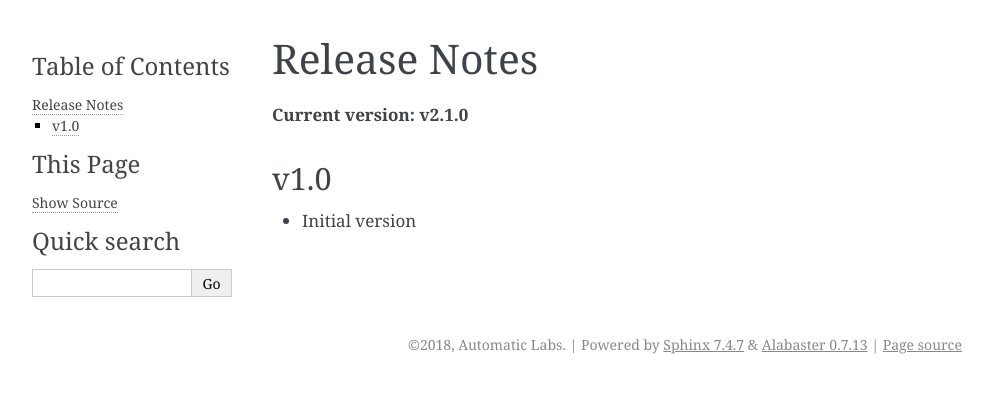
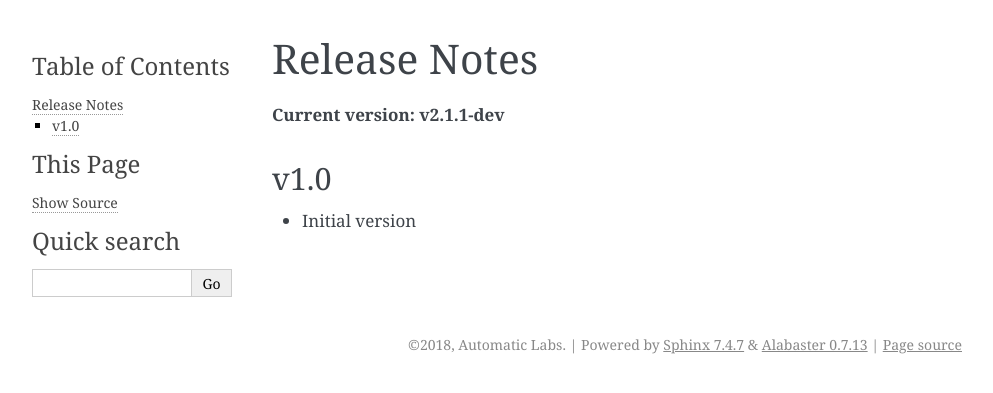
Before and after one commit to cloudchacho/hedwig-python, a Sphinx documentation site: the page built from docs/releases.rst, in a window 1280 px wide. Shown: the top 393 px of the page, without its empty margins (148-1141 px from the left). Built offline with Sphinx 7.4.7, drawn with Linux system fonts in a browser that asks for light colours.

Commit message:
Bump version: 2.1.0 → 2.1.1-dev

```diff
--- a/docs/conf.py
+++ b/docs/conf.py
@@ -32,7 +32,7 @@ author = 'Automatic Labs'
 # The short X.Y version
 version = '1.0'
 # The full version, including alpha/beta/rc tags
-release = '2.1.0'
+release = '2.1.1-dev'
 
 
 # -- General configuration ---------------------------------------------------
--- a/docs/releases.rst
+++ b/docs/releases.rst
@@ -1,7 +1,7 @@
 Release Notes
 =============
 
-**Current version: v2.1.0**
+**Current version: v2.1.1-dev**
 
 v1.0
 ~~~~
--- a/hedwig/__init__.py
+++ b/hedwig/__init__.py
@@ -7,7 +7,7 @@ hedwig
 
 
 # semantic versioning (http://semver.org/)
-VERSION = '2.1.0'
+VERSION = '2.1.1-dev'
 
 
 from .consumer import listen_for_messages, process_messages_for_lambda_consumer  # noqa
```
Also changed, not shown: .bumpversion.cfg.
